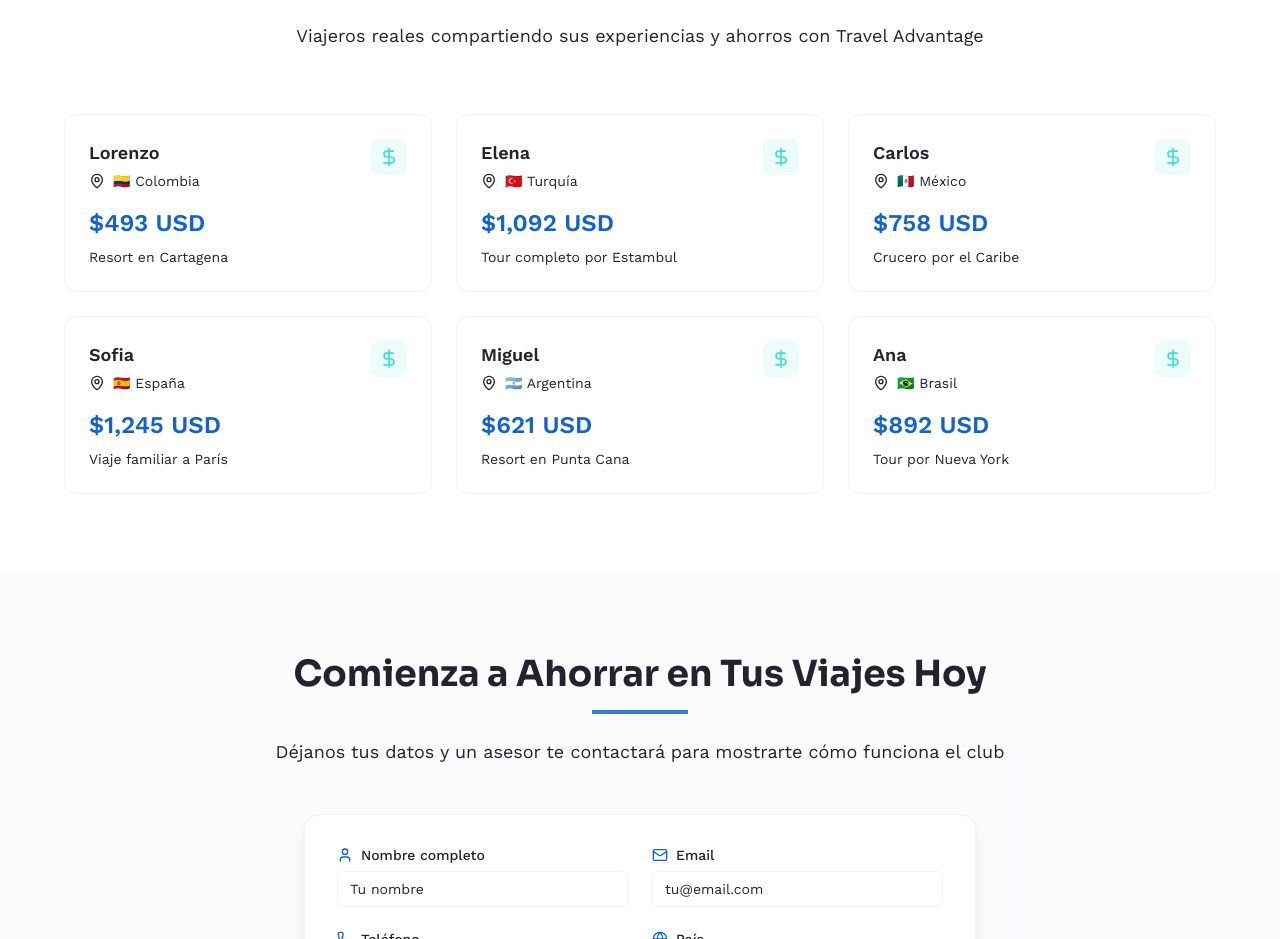
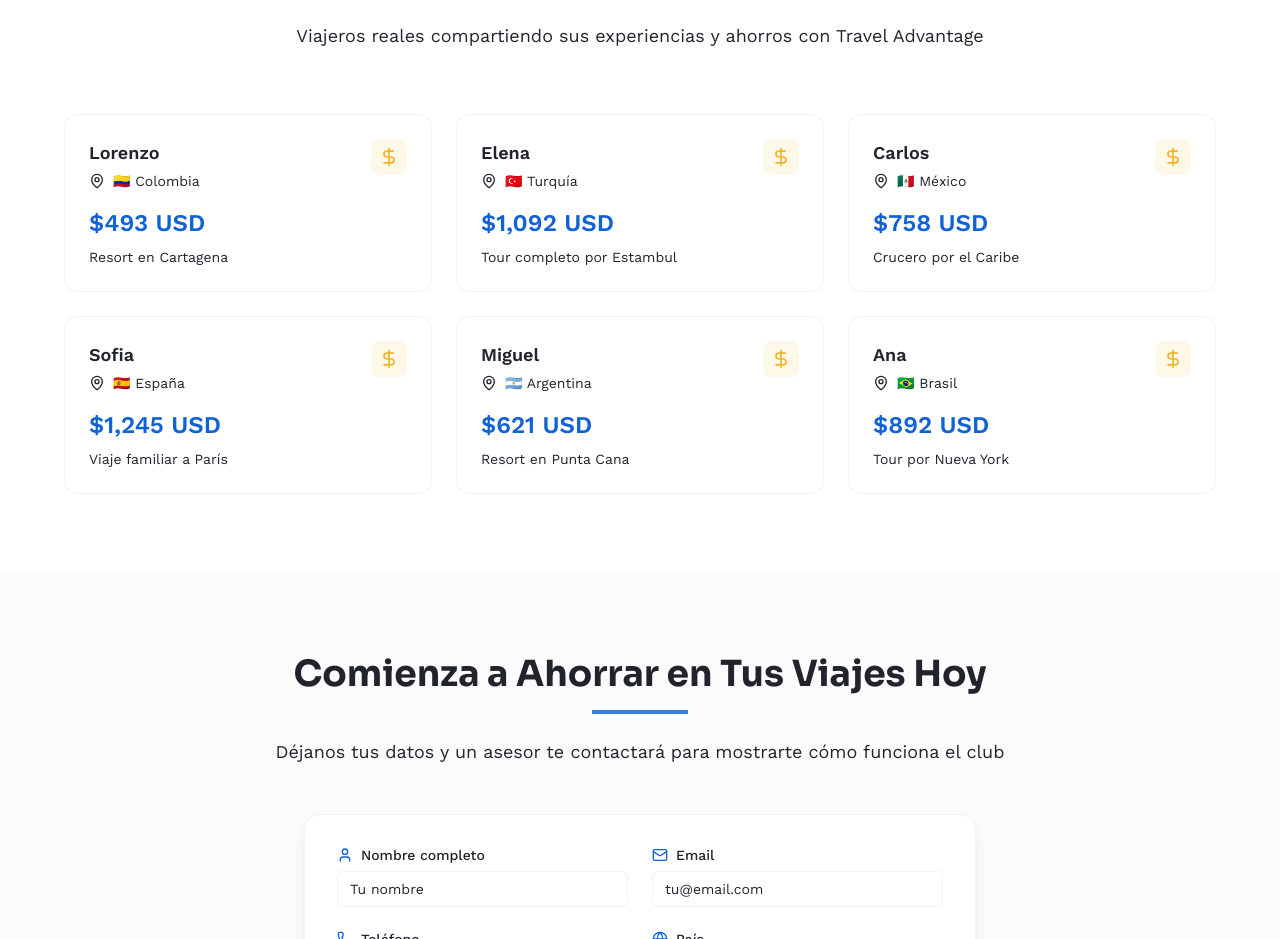
Before and after one commit to Jclmaximo/sg-d27a7d47-40b9-4812-be21-978d412c10af-1776524557, a Next.js app: page / in a window 1280 px wide. Shown: the part 3580-4519 px from the top of the page. Built offline with nearby package versions, Linux system fonts and the light colour scheme.

Commit message:
feat(ui): update secondary color to match brand gold

```diff
--- a/src/styles/globals.css
+++ b/src/styles/globals.css
@@ -8,7 +8,7 @@
   :root {
     --primary: 215 85% 45%;
     --primary-foreground: 0 0% 100%;
-    --secondary: 174 72% 56%;
+    --secondary: 42 88% 55%;
     --secondary-foreground: 220 15% 15%;
     --accent: 215 75% 55%;
     --muted: 215 20% 95%;
```
Also changed, not shown: 1 other file (tests, documents, lock files or other folders).
